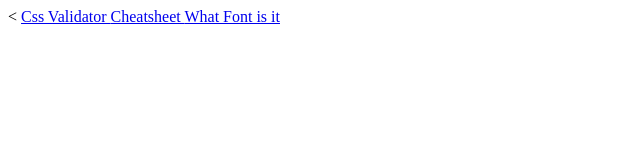
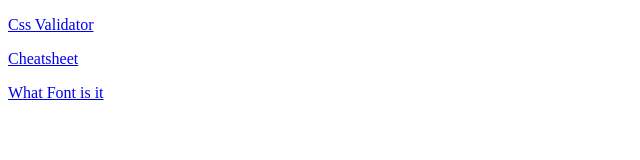
Before and after one commit to 4BDX/FSWD70-CSS3-DAY03-Dirninger-Harasztosi, a plain HTML site: page basic_exercise.html in a window 1280 px wide. Shown: the whole page, without its empty margins (0-640 px from the left). Drawn offline with Linux system fonts and the light colour scheme.

Commit message:
html corrections

```diff
--- a/basic_exercise.html
+++ b/basic_exercise.html
@@ -1,4 +1,4 @@
-<<!DOCTYPE html>
+<!DOCTYPE html>
 <html>
 <head>
 	<meta charset="utf-8">
@@ -7,15 +7,21 @@
 	<link rel="stylesheet" href="">
 </head>
 <body>
+	<p>
 		<a href="https://jigsaw.w3.org/css-validator/" alt="css Validator" >
     	Css Validator
 		</a>
+	</p>
+	<p>
 		<a href="https://www.sketchingwithcss.com/samplechapter/cheatsheet.html" alt="..." >
 	    Cheatsheet
 		</a>
+	</p>
+	<p>
 		<a href="https://www.whatfontis.com/" alt="what" >
 	    What Font is it
 		</a>
+	</p>
 
 </body>
 </html>
```
Also changed, not shown: hi.txt (deleted). Lines whose indentation alone changed are shown as unchanged.
